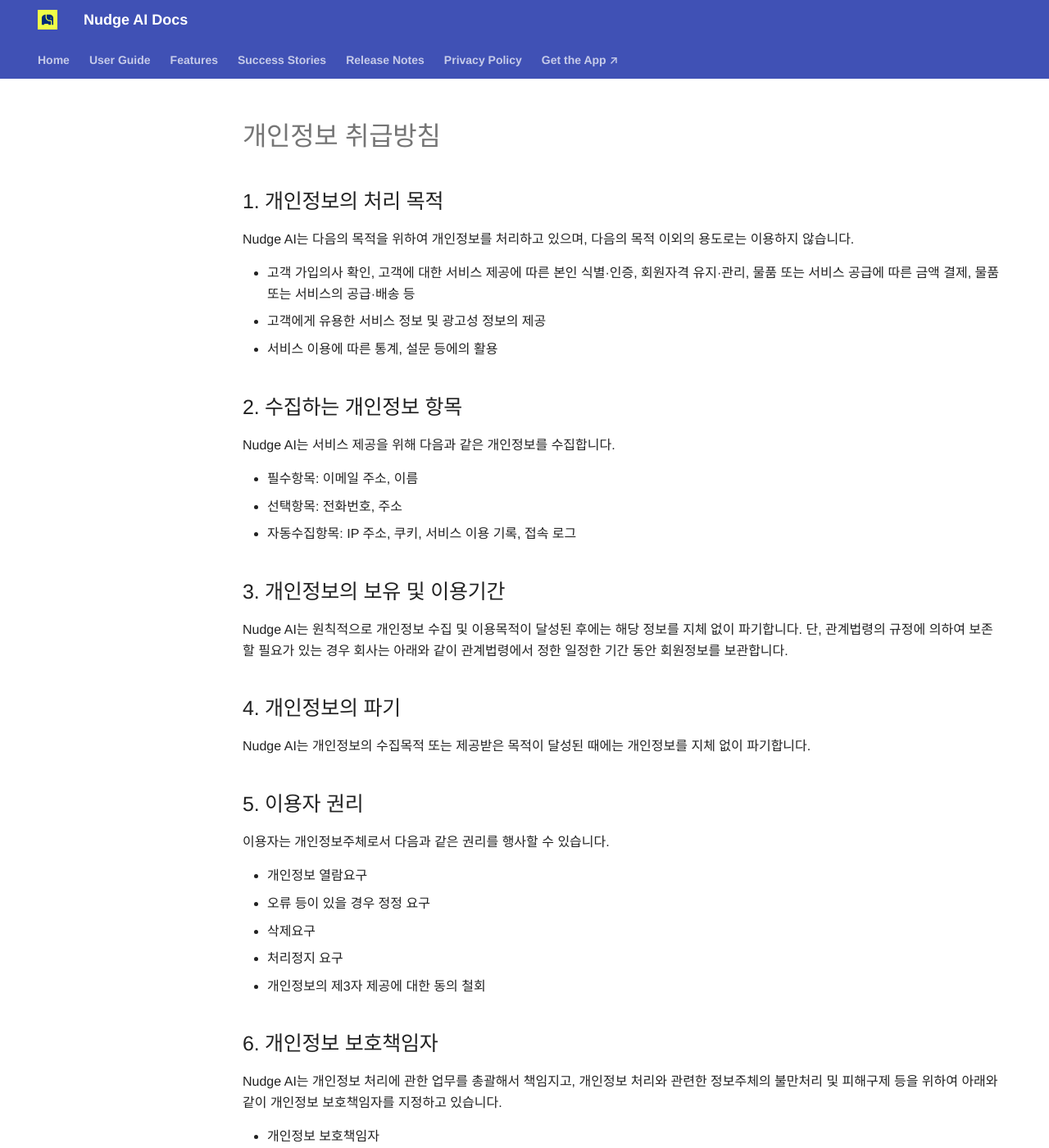
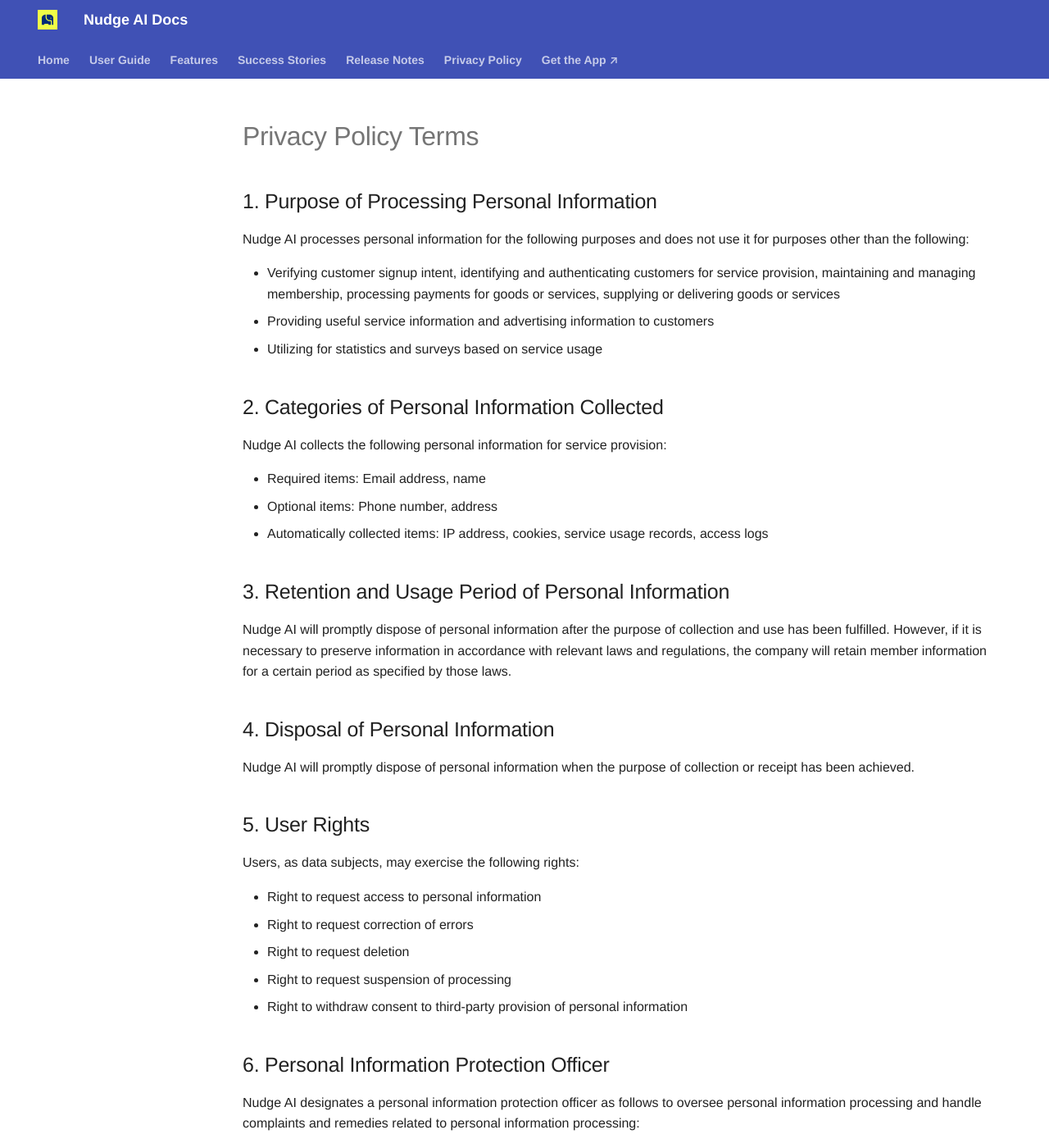
Before and after one commit to nudge-ai-agent/nudge-ai-agent.github.io, an MkDocs documentation site: the page built from docs/privacy-policy/terms.md, in a window 1280 px wide and 1400 px high. Shown: the whole window at 82% size. Built offline with MkDocs 1.6.1 and Material for MkDocs 9.7.7, drawn with Linux system fonts in a browser that asks for light colours; some web fonts are replaced; some of the changed text lies outside the part shown.

Commit message:
Translate privacy policy terms page to English

```diff
--- a/docs/privacy-policy/terms.md
+++ b/docs/privacy-policy/terms.md
@@ -1,48 +1,48 @@
-# 개인정보 취급방침
+# Privacy Policy Terms
 
-## 1. 개인정보의 처리 목적
+## 1. Purpose of Processing Personal Information
 
-Nudge AI는 다음의 목적을 위하여 개인정보를 처리하고 있으며, 다음의 목적 이외의 용도로는 이용하지 않습니다.
+Nudge AI processes personal information for the following purposes and does not use it for purposes other than the following:
 
-- 고객 가입의사 확인, 고객에 대한 서비스 제공에 따른 본인 식별·인증, 회원자격 유지·관리, 물품 또는 서비스 공급에 따른 금액 결제, 물품 또는 서비스의 공급·배송 등
-- 고객에게 유용한 서비스 정보 및 광고성 정보의 제공
-- 서비스 이용에 따른 통계, 설문 등에의 활용
+- Verifying customer signup intent, identifying and authenticating customers for service provision, maintaining and managing membership, processing payments for goods or services, supplying or delivering goods or services
+- Providing useful service information and advertising information to customers
+- Utilizing for statistics and surveys based on service usage
 
-## 2. 수집하는 개인정보 항목
+## 2. Categories of Personal Information Collected
 
-Nudge AI는 서비스 제공을 위해 다음과 같은 개인정보를 수집합니다.
+Nudge AI collects the following personal information for service provision:
 
-- 필수항목: 이메일 주소, 이름
-- 선택항목: 전화번호, 주소
-- 자동수집항목: IP 주소, 쿠키, 서비스 이용 기록, 접속 로그
+- Required items: Email address, name
+- Optional items: Phone number, address
+- Automatically collected items: IP address, cookies, service usage records, access logs
 
-## 3. 개인정보의 보유 및 이용기간
+## 3. Retention and Usage Period of Personal Information
 
-Nudge AI는 원칙적으로 개인정보 수집 및 이용목적이 달성된 후에는 해당 정보를 지체 없이 파기합니다. 단, 관계법령의 규정에 의하여 보존할 필요가 있는 경우 회사는 아래와 같이 관계법령에서 정한 일정한 기간 동안 회원정보를 보관합니다.
+Nudge AI will promptly dispose of personal information after the purpose of collection and use has been fulfilled. However, if it is necessary to preserve information in accordance with relevant laws and regulations, the company will retain member information for a certain period as specified by those laws.
 
-## 4. 개인정보의 파기
+## 4. Disposal of Personal Information
 
-Nudge AI는 개인정보의 수집목적 또는 제공받은 목적이 달성된 때에는 개인정보를 지체 없이 파기합니다.
+Nudge AI will promptly dispose of personal information when the purpose of collection or receipt has been achieved.
 
-## 5. 이용자 권리
+## 5. User Rights
 
-이용자는 개인정보주체로서 다음과 같은 권리를 행사할 수 있습니다.
+Users, as data subjects, may exercise the following rights:
 
-- 개인정보 열람요구
-- 오류 등이 있을 경우 정정 요구
-- 삭제요구
-- 처리정지 요구
-- 개인정보의 제3자 제공에 대한 동의 철회
+- Right to request access to personal information
+- Right to request correction of errors
+- Right to request deletion
+- Right to request suspension of processing
+- Right to withdraw consent to third-party provision of personal information
 
-## 6. 개인정보 보호책임자
+## 6. Personal Information Protection Officer
 
-Nudge AI는 개인정보 처리에 관한 업무를 총괄해서 책임지고, 개인정보 처리와 관련한 정보주체의 불만처리 및 피해구제 등을 위하여 아래와 같이 개인정보 보호책임자를 지정하고 있습니다.
+Nudge AI designates a personal information protection officer as follows to oversee personal information processing and handle complaints and remedies related to personal information processing:
 
-- 개인정보 보호책임자
-  - 성명: [이름]
-  - 직책: [직책]
-  - 연락처: [이메일]
+- Personal Information Protection Officer
+  - Name: [Name]
+  - Position: [Position]
+  - Contact: [Email]
 
-## 7. 개인정보 처리방침의 변경
+## 7. Changes to Privacy Policy
 
-이 개인정보 처리방침은 2024년 3월 24일부터 적용됩니다. 이전 개인정보 처리방침은 아래에서 확인할 수 있습니다.
+This privacy policy is effective from March 24, 2024. Previous versions of the privacy policy can be viewed below.
```
